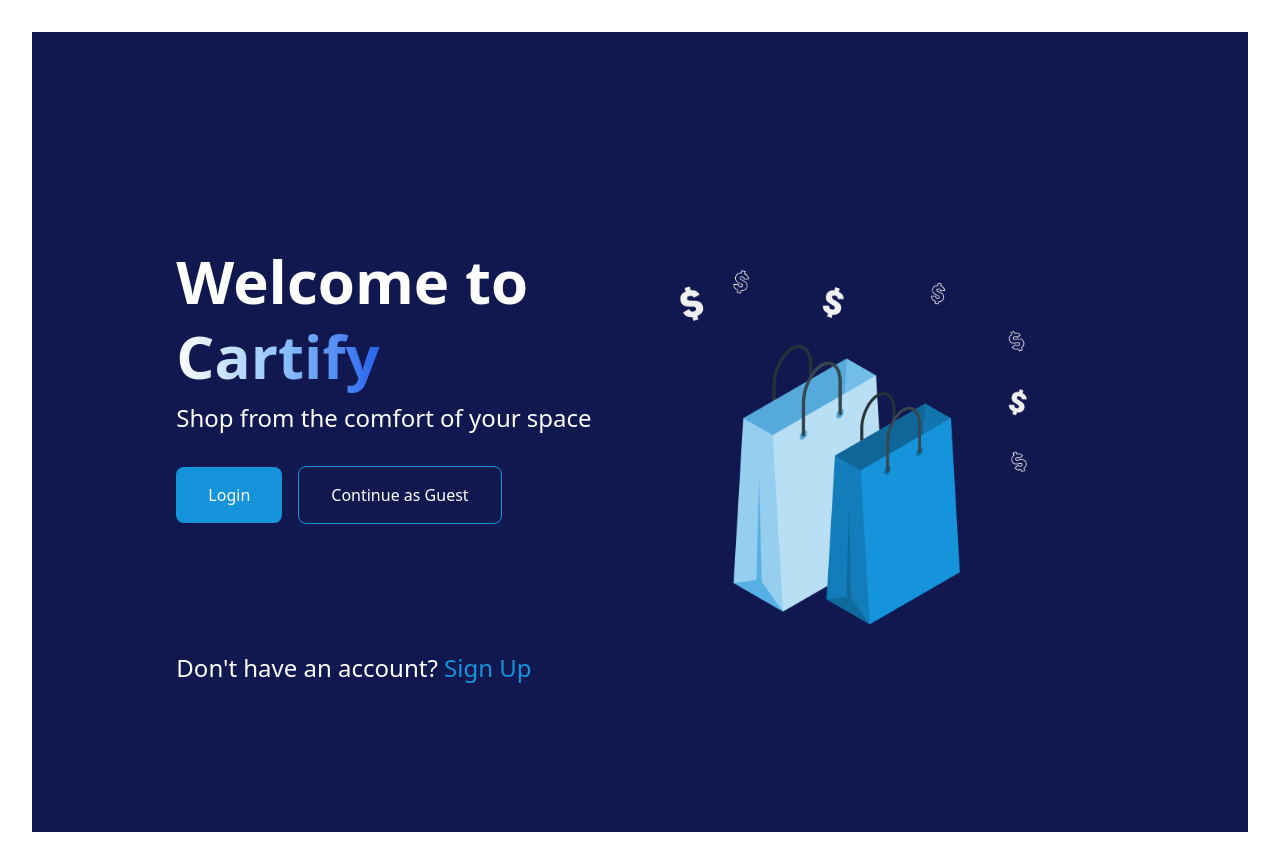
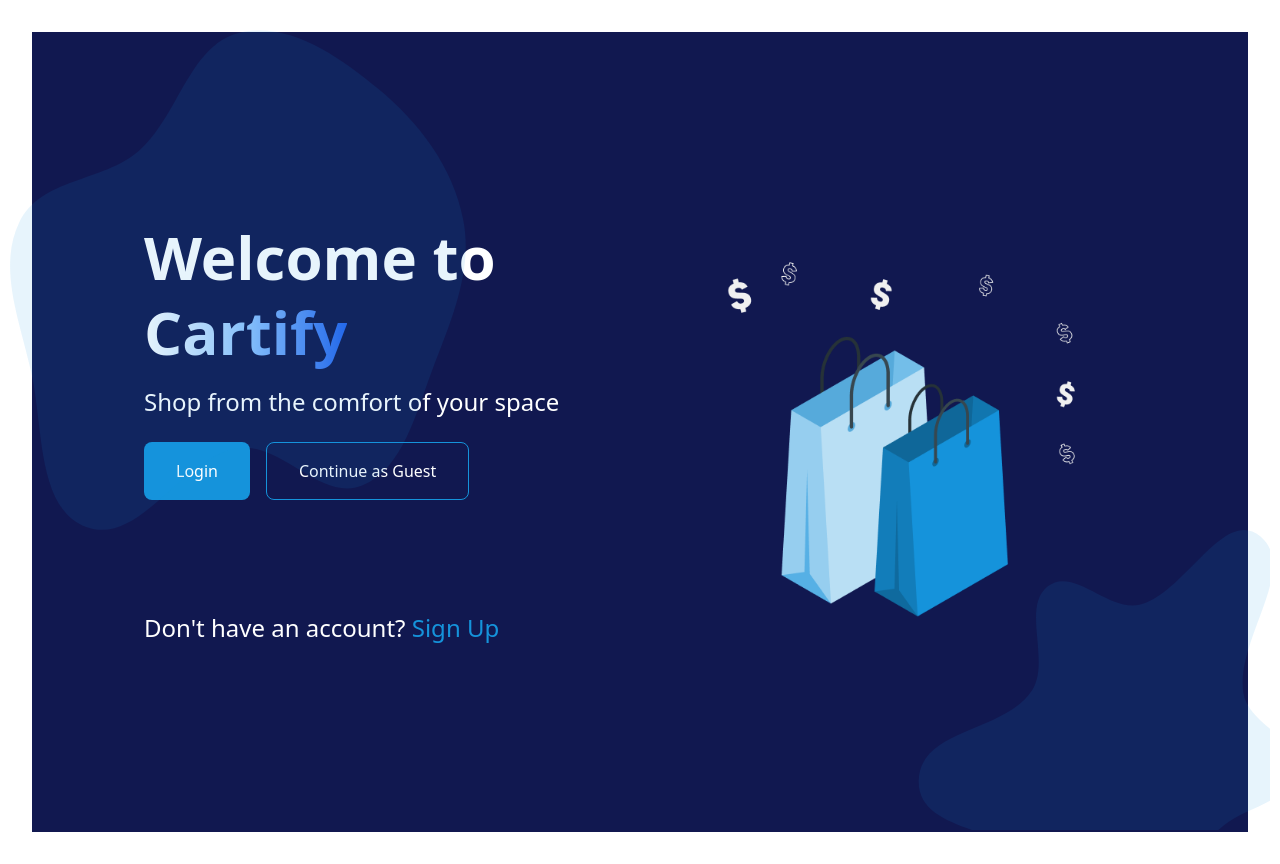
Before and after one commit to ozioma23/cartify-app, a React (Vite) app in the folder cartify/: page / in a window 1280 px wide. Built offline with nearby package versions, Linux system fonts and the light colour scheme.

Commit message:
landing page sucessfully completed

```diff
--- a/cartify/src/pages/LandingPage.jsx
+++ b/cartify/src/pages/LandingPage.jsx
@@ -12,26 +12,49 @@ const LandingPage = () => {
         continueAsGuest();
         navigate("/home");
     };
+        return (
+            <>
+            <div className="flex items-center justify-between h-screen px-16 bg-primary text-white">
+                <div className="flex flex-col text-left pl-12">
+                    <h1 className="text-6xl font-bold">
+                        Welcome to
+                        <span className="text-blue-400 leading-tight bg-gradient-to-r from-white via-blue-300 to-blue-600 text-transparent bg-clip-text">
+                            <br /> Cartify
+                        </span>
+                    </h1>
+                    <p className="text-2xl mt-4">Shop from the comfort of your space</p>
 
-    return (
-        <div className="flex items-center justify-center h-screen bg-primary text-white text-left ">
-            <div>
-                <h1 className="text-6xl font-bold mt-16">Welcome to
-                    <span className="text-blue-400 leading-tight bg-gradient-to-r from-white via-blue-300 to-blue-600 text-transparent bg-clip-text"><br />Cartify</span></h1>
-                <p className="text-2xl leading-loose">Shop from the comfort of your space</p>
+                    <div className="mt-6 flex space-x-4">
+                        <button onClick={handleLogin} className="bg-secondary text-white px-8 py-4 rounded-lg">
+                            Login
+                        </button>
 
-                <div className="mt-6">
-                    <button onClick={handleLogin} className="bg-secondary text-white px-8 py-4 rounded-lg mr-4">Login</button>
+                        <button onClick={handleGuestAccess} className="border border-secondary text-white px-8 py-4 rounded-lg">
+                            Continue as Guest
+                        </button>
+                    </div>
 
-                    <button onClick={handleGuestAccess} className="border border-secondary text-white px-8 py-4 rounded-lg"> Continue as Guest</button>
+                    <p className="mt-28 text-2xl">
+                        Don't have an account?
+                        <span onClick={handleSignUp} className="text-secondary cursor-pointer"> Sign Up</span>
+                    </p>
                 </div>
-                <p className="mt-32 text-2xl">Don't have an account?<span onClick={handleSignUp} className="text-secondary" > Sign Up</span></p>
 
+                <div className="pr-24">
+                    <img src="/Images/Retail markdown.png" alt="shopping bag" className="h-96 w-auto" />
+                </div>
             </div>
-            <div className="flex mt-4">
-                <img src="/Images/Retail markdown.png" alt="shopping bag" className="h-96 w-146 px-16" />
-            </div>
-        </div>
-    )
-}
+            <img
+            src="/shapes/irregular1.svg"
+            alt="Irregular Shape 1"
+            className="absolute top-[30px] left-[-15px] w-[600px] h-[500px]"
+          />
+          <img
+            src="/shapes/irregular2.svg"
+            alt="Irregular Shape 2"
+            className="absolute bottom-[-30px] right-[10px] w-[400px] h-[300px]"
+          />
+          </>
+        );
+    }
 export default LandingPage
```
Also changed, not shown: cartify/public/shapes/irregular1.svg (added), cartify/public/shapes/irregular2.svg (added).
